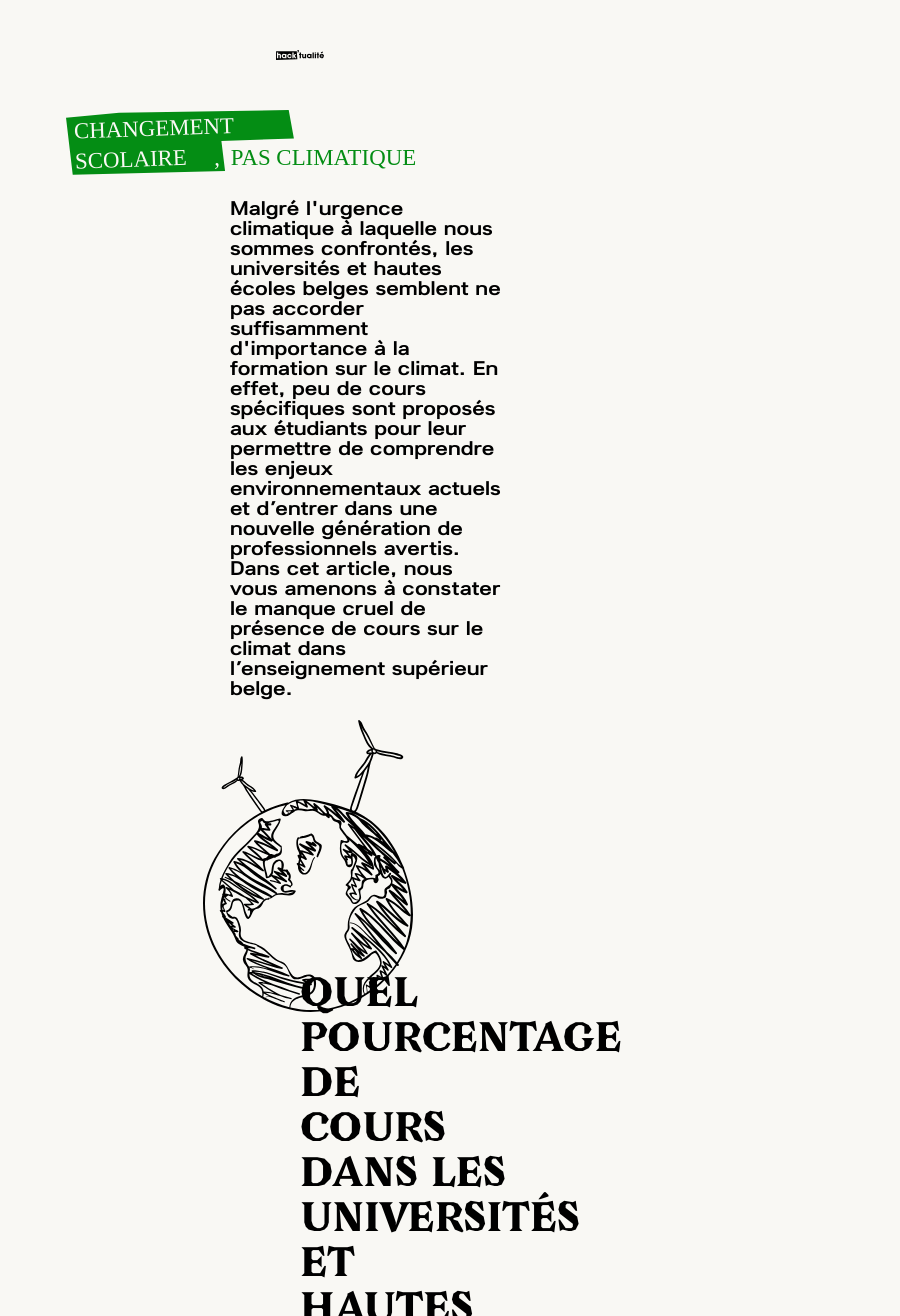
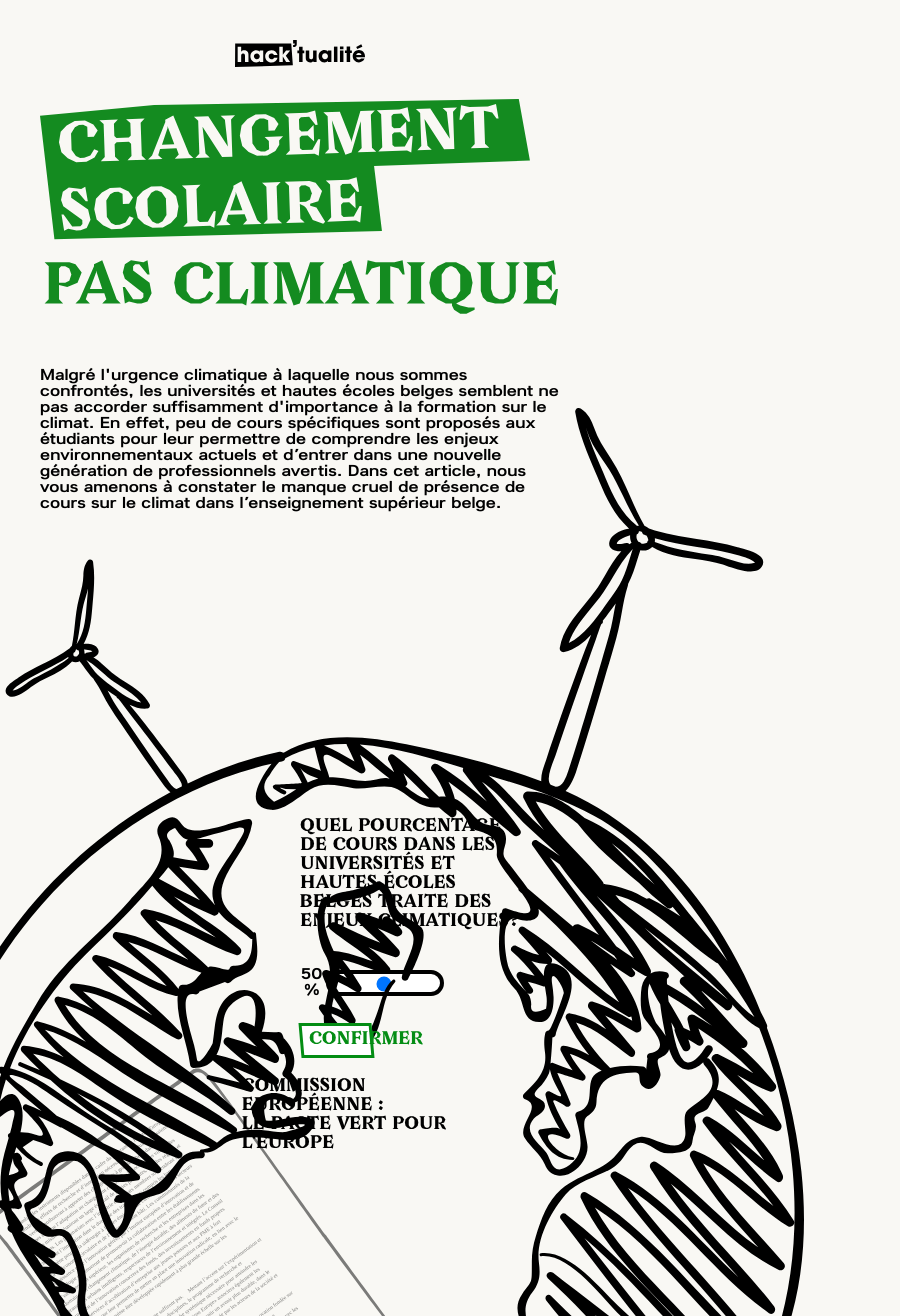
Before and after one commit to Yheloww/remakeHackaton, a SvelteKit app in the folder education-for-climate/: page / in a window 600 px wide. Shown: the top 1316 px of the page, 900 px wide, since content can reach past the window. Built offline with nearby package versions, Linux system fonts and the light colour scheme.

Commit message:
try fixing responsiveness

```diff
--- a/education-for-climate/src/components/bonhomme.svelte
+++ b/education-for-climate/src/components/bonhomme.svelte
@@ -7,11 +7,12 @@ import { onMount } from "svelte";
 import { each } from "svelte/internal";
 import { tweened } from "svelte/motion";
 
-let height;
-let width;
+let height = 1000;
+let width = 1000;
 let currentStep;
 let step;
 $: year = 2022;
+
 
 
 let fontFamily = "helvetica";
@@ -26,12 +27,12 @@ let data = d3.range(numCols*numRows);
 data.splice(data.length - 4)
 console.log(data.length)
 //x and y axis scales
-let y = d3.scaleBand()
-		.range([0, 950])
+$: y = d3.scaleBand()
+		.range([0, width])
 		.domain(d3.range(numRows));
 
-let x = d3.scaleBand()
-		.range([0, 1200])
+$: x = d3.scaleBand()
+		.range([height,0])
 		.domain(d3.range(numCols));
 
 let steps = [
@@ -73,15 +74,14 @@ $: percent = 5;
 </script>
 
 
-
+<svelte:window bind:innerHeight={height} bind:innerWidth={width}/>
 <section class="section">
     <div id="perso-left" class="chart">
             <h1 id="title-population">
                 pourcentage de population active
             </h1>
-            <div id='grid-container'>
                 <div id='grid-chart'>
-                    <svg width="1200" height="1000" >
+                    <svg width="{width}" height="{height}" >
                         <def>
                             <g id="bonhomme">
                                 <path d={pathBonhomme}
@@ -107,7 +107,6 @@ $: percent = 5;
                         transition:fade={{duration: 600}}>{year}</h1>
                 </div>
             </div>
-    </div>
     <div>
         <Scroll bind:value={currentStep}>
             {#each steps as text, i}
@@ -181,8 +180,8 @@ $: percent = 5;
 
   #sticker {
     position: absolute;
-    left: 73%;
-    top: 83%;
+    /* left: 73%;
+    top: 83%; */
     font-size: 6rem;
     background-color: #048D14;
     color:#F9F8F4;
@@ -190,4 +189,11 @@ $: percent = 5;
     padding-bottom: 0%;
     transform: rotate(-5deg);
   }
+
+  @media (min-width:600px) {
+    .chart {
+        display: flex;
+        flex-direction: column;
+    }
+  }
     </style>
--- a/education-for-climate/src/components/chapeau.svelte
+++ b/education-for-climate/src/components/chapeau.svelte
@@ -6,46 +6,53 @@ onMount(() => {
     window.onscroll = function() {
             var theta = document.documentElement.scrollTop / 50 % Math.PI;
 
-    document.getElementById('terre')
-    .style.transform ="rotate(" + window.pageYOffset/6.1 + "deg)";
+    document.getElementById('planete')
+    .style.transform ="rotate(" + window.pageYOffset/2 + "deg)";
     }
 })
+$: width = 1000;
+$: height = 1000;
 
 </script>
 
+<svelte:window bind:innerHeight={height} bind:innerWidth={width}/>
 
 
-<section id="Premier">
+<section id="Premier" width="{width}">
     <div class="center" id="entete">
-        <img src="./images/hacktualite.svg" alt="hacktualité" width="10%"/>
+        <img src="./images/hacktualite.svg" alt="hacktualité" class="entete"/>
     </div>
-    <div class="not-center" id="chapeau">
-        <img src="./images/titre_footer-02.svg" alt="changement scolaire pas climatique" width="75%"/>
+    <div class="center" id="chapeau">
+        {#if width > 600}
+        <img src="./images/titre_footer-02.svg" alt="changement scolaire pas climatique" class="titre"/>
+        {:else}
+        <img src="./images/titre-07.svg" alt="changement scolaire pas climatique" class="titre"/>
+        {/if}
     </div>
     <div class="texter">
         <p id="text-chapeau" class="txt-princi">Malgré l'urgence climatique à laquelle nous sommes confrontés, les universités et hautes écoles belges semblent ne pas accorder suffisamment d'importance à la formation sur le climat. En effet, peu de cours spécifiques sont proposés aux étudiants pour leur permettre de comprendre les enjeux environnementaux actuels et d’entrer dans une nouvelle génération de professionnels avertis. Dans cet article, nous vous amenons à constater le manque cruel de présence de cours sur le climat dans l’enseignement supérieur belge. </p>
     </div>
-    <div class="center" id="terre">
-        <img src="./images/planete.svg" alt="planète terre" width="35%"/>
+    <div id="terre">
+        <img src="./images/planete.svg" alt="planète terre"  id="planete" class="planete"/>
     </div>
 </section>
 
 <style>
+    #Premier {
+        display: flex;
+        flex-direction: column;
+        justify-content: center;
+        position: relative;
+    }
     .center {
-        margin: 50px;
         display: flex;
         justify-content: center;
         flex-direction: column;
         align-items: center;
     }
 
-    #chapeau {
-        margin-left: 10%;
-    }
-
     .texter {
         margin-left: 38%;
-        margin-right: 15%;
     }
 
     section {
@@ -54,8 +61,44 @@ onMount(() => {
 
     #terre {
         position: absolute;
-        margin: 0 auto;
-        width: 100%;
+        width:50%;
+        top: 30rem;
+    }
+
+    .entete{
+        width: 25%;
+    }
+
+    @media(max-width:600px) {
+        .texter {
+            margin-left: 2rem;
+            margin-right: 2rem;
+            margin-block: 2rem;
+        }
+        .planete {
+           width:150%;
+           margin: 0 auto;
+        }
+        #terre {
+            width: 150%;
+            display: flex;
+            justify-content: center;
+            align-items: center;
+            top: 25rem;
+            left: -5rem;
+        }
+
+        #entete {
+            margin: 2rem;
+        }
+        .entete {
+            width: 25%;
+
+        }
+        .titre {
+            margin-inline: 2rem;
+        }
+
     }
 
 
--- a/education-for-climate/src/components/fleche.svelte
+++ b/education-for-climate/src/components/fleche.svelte
@@ -133,4 +133,10 @@
 
     transform-origin: center right;
   }
+
+  @media (max-width: 600px) {
+    .text {
+      flex-direction: column;
+    }
+  }
     </style>
--- a/education-for-climate/src/components/round.svelte
+++ b/education-for-climate/src/components/round.svelte
@@ -215,4 +215,10 @@
         margin-left: 25%;
         margin-right: 25%;
     }
+
+    @media (max-width: 600px) {
+    .section {
+      flex-direction: column;
+    }
+  }
     </style>
--- a/education-for-climate/src/routes/+page.svelte
+++ b/education-for-climate/src/routes/+page.svelte
@@ -13,10 +13,15 @@
     import Fleche from '../components/fleche.svelte';
     import Solution from '../components/solution.svelte';
     import BonhomeTest from '../components/bonhome-test.svelte';
+
+    $: height = 1000;
+    $: width = 1000;
+
 </script>
 
+<svelte:window bind:innerHeight={height} bind:innerWidth={width}/>
 <head>Education for climate</head>
-
+<div class="wrapper" width={width}>
     <Chapeau/>
 
     <Question1/>
@@ -32,16 +37,26 @@
     <Fleche/>
 
     <Solution/>
+</div>
+
 
 <div id="footer">
     <img id="footer" src="./images/titre_footer-01.svg" alt="différence ue unif" width="100%"/>
 </div>
 <style>
-    :global(section){
-    margin-bottom: 10%;
-}
+
 
 #footer {
     margin:0 auto;
 }
+
+@media( max-width: 600px){
+    :global(p) {
+        font-size: 1rem;
+    }
+    :global(h1) {
+        font-size: 1rem;
+    }
+
+}
 </style>
--- a/education-for-climate/src/style.css
+++ b/education-for-climate/src/style.css
@@ -1,7 +1,6 @@
 
 body {
     background-color: #F9F8F4;
-    overflow-x: hidden;
 }
 
 
```
Lines whose indentation alone changed are shown as unchanged.
